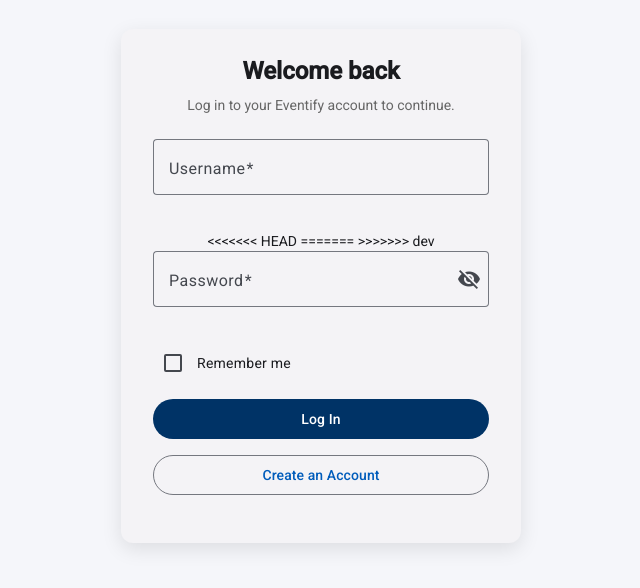
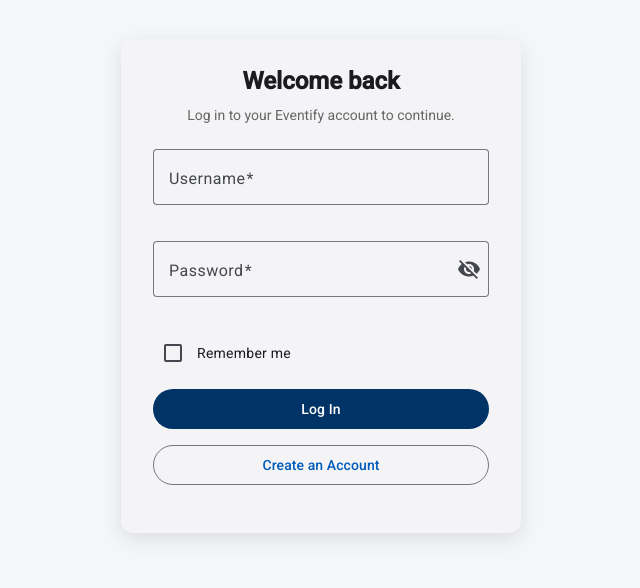
Before and after one commit to Dobrovsky007/UntitledWebAppFE, an Angular app in the folder frontend/App/: page /auth/login in a window 1280 px wide. Shown: the part 114-702 px from the top of the page, without its empty margins (319-959 px from the left). Built offline with nearby package versions, Linux system fonts and the light colour scheme.

Commit message:
Remove merge conflict markers from login.html

```diff
--- a/frontend/App/src/app/auth/login/login.html
+++ b/frontend/App/src/app/auth/login/login.html
@@ -12,10 +12,6 @@
         </mat-error>
       </mat-form-field>
 
-<<<<<<< HEAD
-=======
-
->>>>>>> dev
       <mat-form-field appearance="outline" class="full-width">
         <mat-label>Password</mat-label>
         <input matInput [type]="hidePassword ? 'password' : 'text'" formControlName="password" placeholder="Enter your password" />
```
